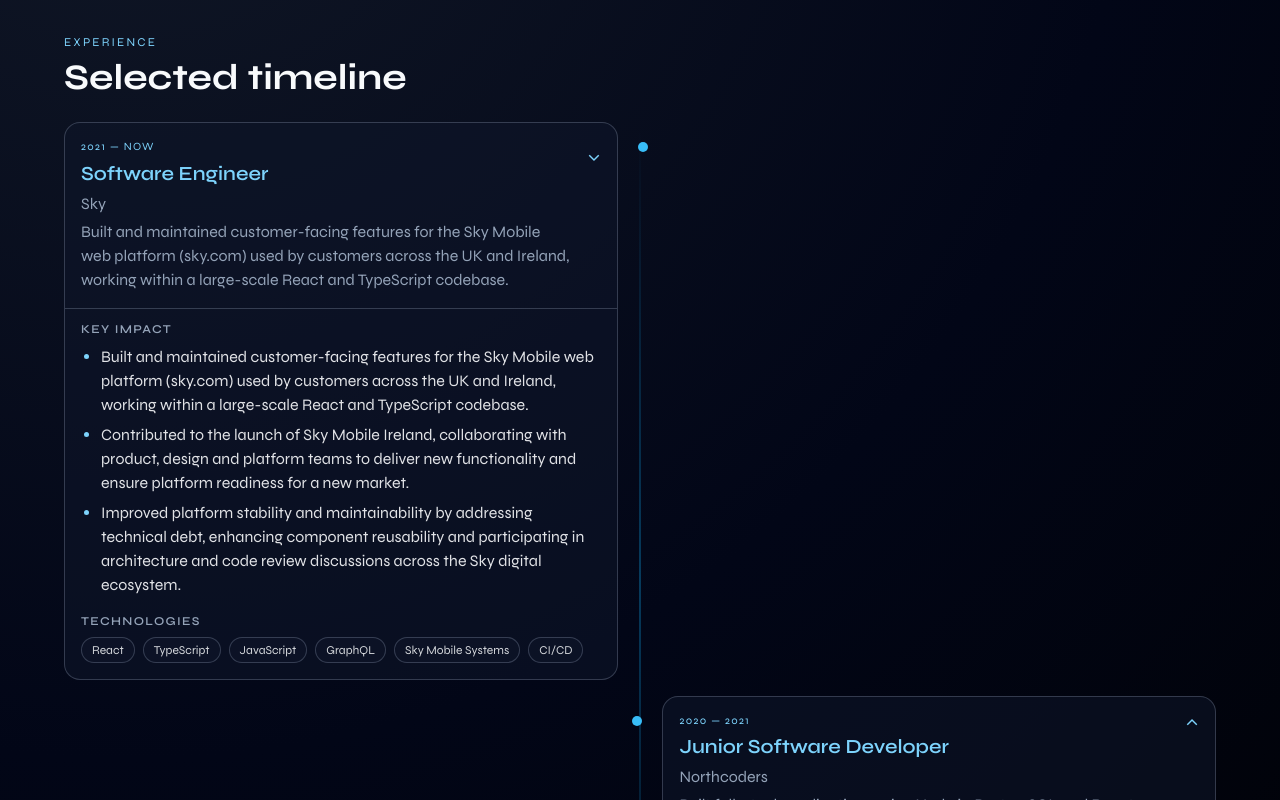
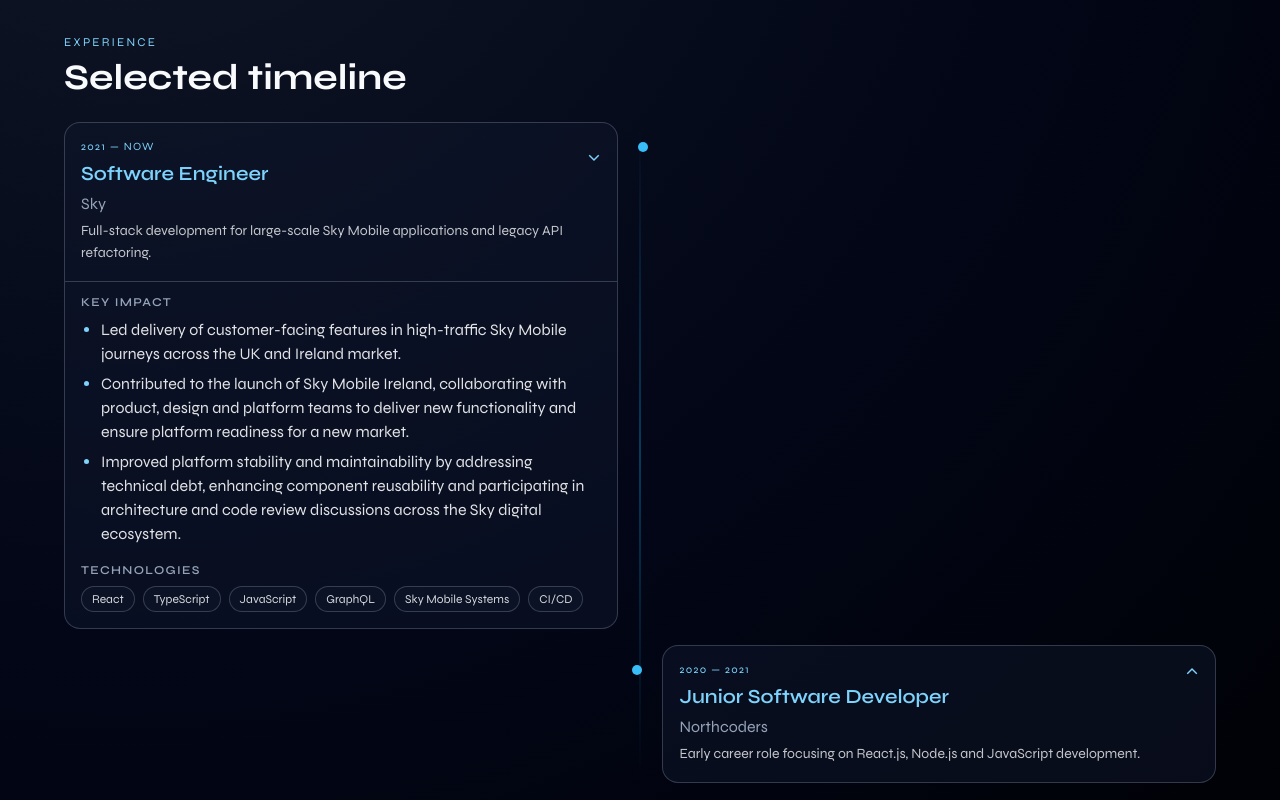
Before and after one commit to tomdud9907/portfolio-page, a React (Vite) app: page / in a window 1280 px wide. Shown: the part 540-1340 px from the top of the page. Built offline with nearby package versions, Linux system fonts and the light colour scheme; the HTML template or start-up script is replaced by a standard one.

Commit message:
refine homepage experience cards and update summaries

```diff
--- a/src/data/content.ts
+++ b/src/data/content.ts
@@ -17,10 +17,9 @@
     role: 'Software Engineer',
     company: 'Sky',
     period: '2021 — now',
-    summary:
-      'Built and maintained customer-facing features for the Sky Mobile web platform (sky.com) used by customers across the UK and Ireland, working within a large-scale React and TypeScript codebase.',
+    summary: 'Full-stack development for large-scale Sky Mobile applications and legacy API refactoring.',
     keyImpact: [
-      'Built and maintained customer-facing features for the Sky Mobile web platform (sky.com) used by customers across the UK and Ireland, working within a large-scale React and TypeScript codebase.',
+      'Led delivery of customer-facing features in high-traffic Sky Mobile journeys across the UK and Ireland market.',
       'Contributed to the launch of Sky Mobile Ireland, collaborating with product, design and platform teams to deliver new functionality and ensure platform readiness for a new market.',
       'Improved platform stability and maintainability by addressing technical debt, enhancing component reusability and participating in architecture and code review discussions across the Sky digital ecosystem.',
     ],
@@ -30,8 +29,7 @@
     role: 'Junior Software Developer',
     company: 'Northcoders',
     period: '2020 — 2021',
-    summary:
-      'Built full-stack applications using Node.js, PostgreSQL and React, implementing REST APIs, database queries and responsive front-end interfaces.',
+    summary: 'Early career role focusing on React.js, Node.js and JavaScript development.',
     keyImpact: [
       'Built full-stack applications using Node.js, PostgreSQL and React, implementing REST APIs, database queries and responsive front-end interfaces.',
       'Developed a production-style news platform with pagination, sorting and API integration, mirroring real-world application architecture.',
--- a/src/pages/HomePage.tsx
+++ b/src/pages/HomePage.tsx
@@ -42,7 +42,7 @@
         <h2 className="text-3xl font-bold sm:text-4xl">Selected timeline</h2>
 
         <div className="experience-list mt-6">
-          {experiences.map((item, index) => {
+          {experiences.slice(0, 2).map((item, index) => {
             const isOpen = openItem === index
             const sideClass = index % 2 === 0 ? 'md:justify-self-start experience-left' : 'md:justify-self-end experience-right'
 
@@ -61,7 +61,7 @@
                     <p className="text-[11px] uppercase tracking-[0.12em] text-[color:var(--accent)]">{item.period}</p>
                     <h3 className="my-1 text-xl font-semibold text-[color:var(--accent)]">{item.role}</h3>
                     <p className="text-[color:var(--text-muted)]">{item.company}</p>
-                    <p className="mt-1 text-[color:var(--text-muted)]">{item.summary}</p>
+                    <p className="mt-1 text-sm leading-relaxed text-[color:var(--text-main)]/78">{item.summary}</p>
                   </div>
                   <span className={`text-lg text-[color:var(--accent)] transition ${isOpen ? 'rotate-180' : ''}`}>⌃</span>
                 </button>
```
